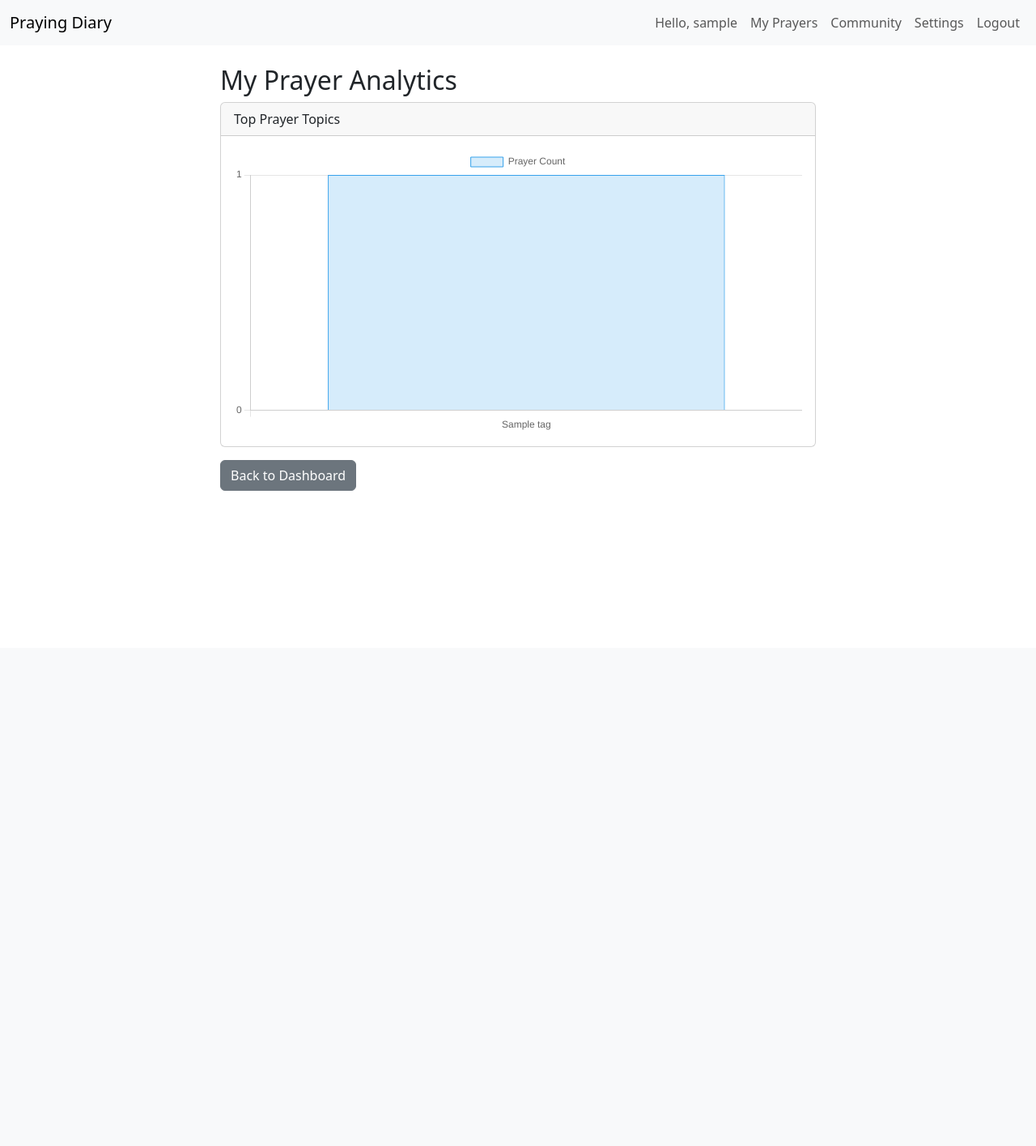
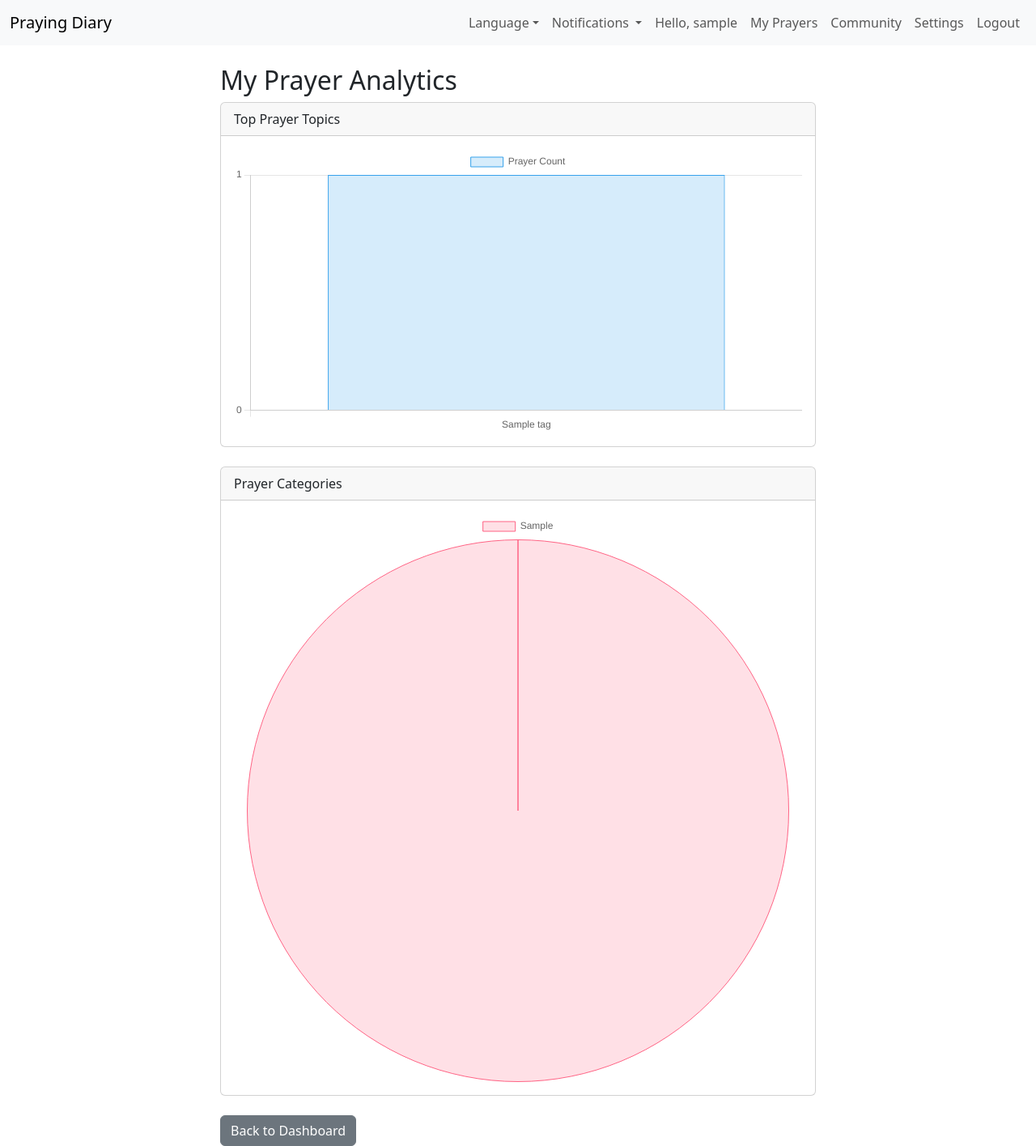
Before and after one commit to arm00pv/pray, a Flask app: page /analytics/ in a window 1280 px wide. Shown: the whole page at 81% size. Before the commit the page ends 606 px from the top, so only its background shows below. Run offline with Flask 3, Linux system fonts and the light colour scheme; a user stored in the database is signed in; tables that the repository leaves empty hold one stand-in row (values such as "Sample post"); parts of the project's set-up code (start-up, migrations or seed data) failed here and were passed over.

Commit message:
Add Notifications, Enhanced Analytics, and Spanish Translations

```diff
--- a/app.py
+++ b/app.py
@@ -12,6 +12,7 @@ from routes.settings_routes import settings_bp
 from routes.analytics_routes import analytics_bp
 from routes.community_routes import community_bp
 from routes.language_routes import language_bp
+from routes.notification_routes import notification_bp
 from apscheduler.schedulers.background import BackgroundScheduler
 import os
 
@@ -51,6 +52,7 @@ def create_app():
     app.register_blueprint(analytics_bp)
     app.register_blueprint(community_bp)
     app.register_blueprint(language_bp)
+    app.register_blueprint(notification_bp)
 
     # Scheduler
     # Only run scheduler if not in debug/reloader mode to avoid duplicates
--- a/babel.cfg
+++ b/babel.cfg
@@ -1,3 +1,2 @@
 [python: **.py]
 [jinja2: **/templates/**.html]
-extensions=jinja2.ext.autoescape,jinja2.ext.with_
--- a/models.py
+++ b/models.py
@@ -17,6 +17,7 @@ class User(UserMixin, db.Model):
     is_verified = db.Column(db.Boolean, default=False)
     verification_token = db.Column(db.String(100), nullable=True)
     entries = db.relationship('PrayerEntry', backref='author', lazy=True)
+    notifications = db.relationship('Notification', backref='user', lazy=True)
 
     def get_id(self):
         return f"user_{self.id}"
@@ -100,3 +101,10 @@ class Amen(db.Model):
     user_id = db.Column(db.Integer, db.ForeignKey('user.id'), nullable=False)
     entry_id = db.Column(db.Integer, db.ForeignKey('prayer_entry.id'), nullable=False)
     created_at = db.Column(db.DateTime, default=lambda: datetime.now(timezone.utc))
+
+class Notification(db.Model):
+    id = db.Column(db.Integer, primary_key=True)
+    user_id = db.Column(db.Integer, db.ForeignKey('user.id'), nullable=False)
+    message = db.Column(db.String(255), nullable=False)
+    is_read = db.Column(db.Boolean, default=False)
+    created_at = db.Column(db.DateTime, default=lambda: datetime.now(timezone.utc))
--- a/routes/analytics_routes.py
+++ b/routes/analytics_routes.py
@@ -23,4 +23,13 @@ def index():
     labels = [item[0] for item in sorted_tags[:10]] # Top 10
     data = [item[1] for item in sorted_tags[:10]]
 
-    return render_template('analytics.html', labels=labels, data=data)
+    # Calculate category distribution
+    category_counts = {}
+    for entry in entries:
+        cat = entry.category or "Uncategorized"
+        category_counts[cat] = category_counts.get(cat, 0) + 1
+
+    cat_labels = list(category_counts.keys())
+    cat_data = list(category_counts.values())
+
+    return render_template('analytics.html', labels=labels, data=data, cat_labels=cat_labels, cat_data=cat_data)
--- a/templates/analytics.html
+++ b/templates/analytics.html
@@ -3,15 +3,24 @@
 {% block content %}
 <div class="row justify-content-center">
     <div class="col-md-8">
-        <h2>My Prayer Analytics</h2>
-        <div class="card">
-            <div class="card-header">Top Prayer Topics</div>
+        <h2>{{ _('My Prayer Analytics') }}</h2>
+
+        <div class="card mb-4">
+            <div class="card-header">{{ _('Top Prayer Topics') }}</div>
             <div class="card-body">
                 <canvas id="tagsChart"></canvas>
             </div>
         </div>
+
+        <div class="card mb-4">
+            <div class="card-header">{{ _('Prayer Categories') }}</div>
+            <div class="card-body">
+                <canvas id="categoryChart"></canvas>
+            </div>
+        </div>
+
         <div class="mt-3">
-            <a href="{{ url_for('entry.user_dashboard') }}" class="btn btn-secondary">Back to Dashboard</a>
+            <a href="{{ url_for('entry.user_dashboard') }}" class="btn btn-secondary">{{ _('Back to Dashboard') }}</a>
         </div>
     </div>
 </div>
@@ -24,7 +33,7 @@
         data: {
             labels: {{ labels | tojson }},
             datasets: [{
-                label: 'Prayer Count',
+                label: "{{ _('Prayer Count') }}",
                 data: {{ data | tojson }},
                 backgroundColor: 'rgba(54, 162, 235, 0.2)',
                 borderColor: 'rgba(54, 162, 235, 1)',
@@ -42,5 +51,33 @@
             }
         }
     });
+
+    const ctxCat = document.getElementById('categoryChart').getContext('2d');
+    const categoryChart = new Chart(ctxCat, {
+        type: 'pie',
+        data: {
+            labels: {{ cat_labels | tojson }},
+            datasets: [{
+                data: {{ cat_data | tojson }},
+                backgroundColor: [
+                    'rgba(255, 99, 132, 0.2)',
+                    'rgba(54, 162, 235, 0.2)',
+                    'rgba(255, 206, 86, 0.2)',
+                    'rgba(75, 192, 192, 0.2)',
+                    'rgba(153, 102, 255, 0.2)',
+                    'rgba(255, 159, 64, 0.2)'
+                ],
+                borderColor: [
+                    'rgba(255, 99, 132, 1)',
+                    'rgba(54, 162, 235, 1)',
+                    'rgba(255, 206, 86, 1)',
+                    'rgba(75, 192, 192, 1)',
+                    'rgba(153, 102, 255, 1)',
+                    'rgba(255, 159, 64, 1)'
+                ],
+                borderWidth: 1
+            }]
+        }
+    });
 </script>
 {% endblock %}
--- a/templates/base.html
+++ b/templates/base.html
@@ -9,23 +9,56 @@
 <body>
     <nav class="navbar navbar-expand-lg navbar-light bg-light">
         <div class="container-fluid">
-            <a class="navbar-brand" href="#">Praying Diary</a>
+            <a class="navbar-brand" href="#">{{ _('Praying Diary') }}</a>
             <div class="collapse navbar-collapse" id="navbarNav">
-                <ul class="navbar-nav ms-auto">
+                <ul class="navbar-nav ms-auto align-items-center">
+                    <!-- Language Switcher -->
+                    <li class="nav-item dropdown">
+                        <a class="nav-link dropdown-toggle" href="#" role="button" data-bs-toggle="dropdown">{{ _('Language') }}</a>
+                        <ul class="dropdown-menu">
+                            <li><a class="dropdown-item" href="{{ url_for('language.set_language', lang_code='en') }}">English</a></li>
+                            <li><a class="dropdown-item" href="{{ url_for('language.set_language', lang_code='es') }}">Español</a></li>
+                        </ul>
+                    </li>
+
                     {% if current_user.is_authenticated %}
-                        <li class="nav-item"><span class="nav-link">Hello, {{ current_user.username }}</span></li>
+                        <!-- Notifications -->
+                        {% set unread_count = current_user.notifications|selectattr('is_read', 'equalto', false)|list|length %}
+                        <li class="nav-item dropdown">
+                            <a class="nav-link dropdown-toggle" href="#" role="button" data-bs-toggle="dropdown">
+                                {{ _('Notifications') }} {% if unread_count > 0 %}<span class="badge bg-danger">{{ unread_count }}</span>{% endif %}
+                            </a>
+                            <ul class="dropdown-menu dropdown-menu-end" style="min-width: 300px;">
+                                {% for notif in current_user.notifications|sort(attribute='created_at', reverse=True) %}
+                                    {% if not notif.is_read %}
+                                        <li>
+                                            <a class="dropdown-item" href="{{ url_for('notification.mark_read', notification_id=notif.id) }}">
+                                                <small>{{ notif.message }}</small><br>
+                                                <small class="text-muted">{{ notif.created_at.strftime('%Y-%m-%d %H:%M') }}</small>
+                                            </a>
+                                        </li>
+                                    {% endif %}
+                                {% else %}
+                                    <li><span class="dropdown-item">{{ _('No new notifications') }}</span></li>
+                                {% endfor %}
+                                <li><hr class="dropdown-divider"></li>
+                                <li><a class="dropdown-item text-center" href="{{ url_for('notification.clear_all') }}">{{ _('Mark all as read') }}</a></li>
+                            </ul>
+                        </li>
+
+                        <li class="nav-item"><span class="nav-link">{{ _('Hello') }}, {{ current_user.username }}</span></li>
                         {% if 'admin' in current_user.get_id() %}
-                             <li class="nav-item"><a class="nav-link" href="{{ url_for('admin.dashboard') }}">Admin Dashboard</a></li>
+                             <li class="nav-item"><a class="nav-link" href="{{ url_for('admin.dashboard') }}">{{ _('Admin Dashboard') }}</a></li>
                         {% else %}
-                             <li class="nav-item"><a class="nav-link" href="{{ url_for('entry.user_dashboard') }}">My Prayers</a></li>
-                             <li class="nav-item"><a class="nav-link" href="{{ url_for('community.index') }}">Community</a></li>
-                             <li class="nav-item"><a class="nav-link" href="{{ url_for('settings.index') }}">Settings</a></li>
+                             <li class="nav-item"><a class="nav-link" href="{{ url_for('entry.user_dashboard') }}">{{ _('My Prayers') }}</a></li>
+                             <li class="nav-item"><a class="nav-link" href="{{ url_for('community.index') }}">{{ _('Community') }}</a></li>
+                             <li class="nav-item"><a class="nav-link" href="{{ url_for('settings.index') }}">{{ _('Settings') }}</a></li>
                         {% endif %}
-                        <li class="nav-item"><a class="nav-link" href="{{ url_for('auth.logout') }}">Logout</a></li>
+                        <li class="nav-item"><a class="nav-link" href="{{ url_for('auth.logout') }}">{{ _('Logout') }}</a></li>
                     {% else %}
-                        <li class="nav-item"><a class="nav-link" href="{{ url_for('auth.login') }}">Login</a></li>
-                        <li class="nav-item"><a class="nav-link" href="{{ url_for('auth.register') }}">Register</a></li>
-                        <li class="nav-item"><a class="nav-link" href="{{ url_for('admin_auth.login') }}">Admin</a></li>
+                        <li class="nav-item"><a class="nav-link" href="{{ url_for('auth.login') }}">{{ _('Login') }}</a></li>
+                        <li class="nav-item"><a class="nav-link" href="{{ url_for('auth.register') }}">{{ _('Register') }}</a></li>
+                        <li class="nav-item"><a class="nav-link" href="{{ url_for('admin_auth.login') }}">{{ _('Admin') }}</a></li>
                     {% endif %}
                 </ul>
             </div>
```
Also changed, not shown: routes/community_routes.py (+6 -1 lines), routes/notification_routes.py (added, +27 -0 lines), templates/community.html (+6 -6 lines), templates/login.html (+4 -4 lines), templates/register.html (+5 -5 lines), templates/user_dashboard.html (+31 -31 lines), translations/es/LC_MESSAGES/messages.po (added), 2 other files.
